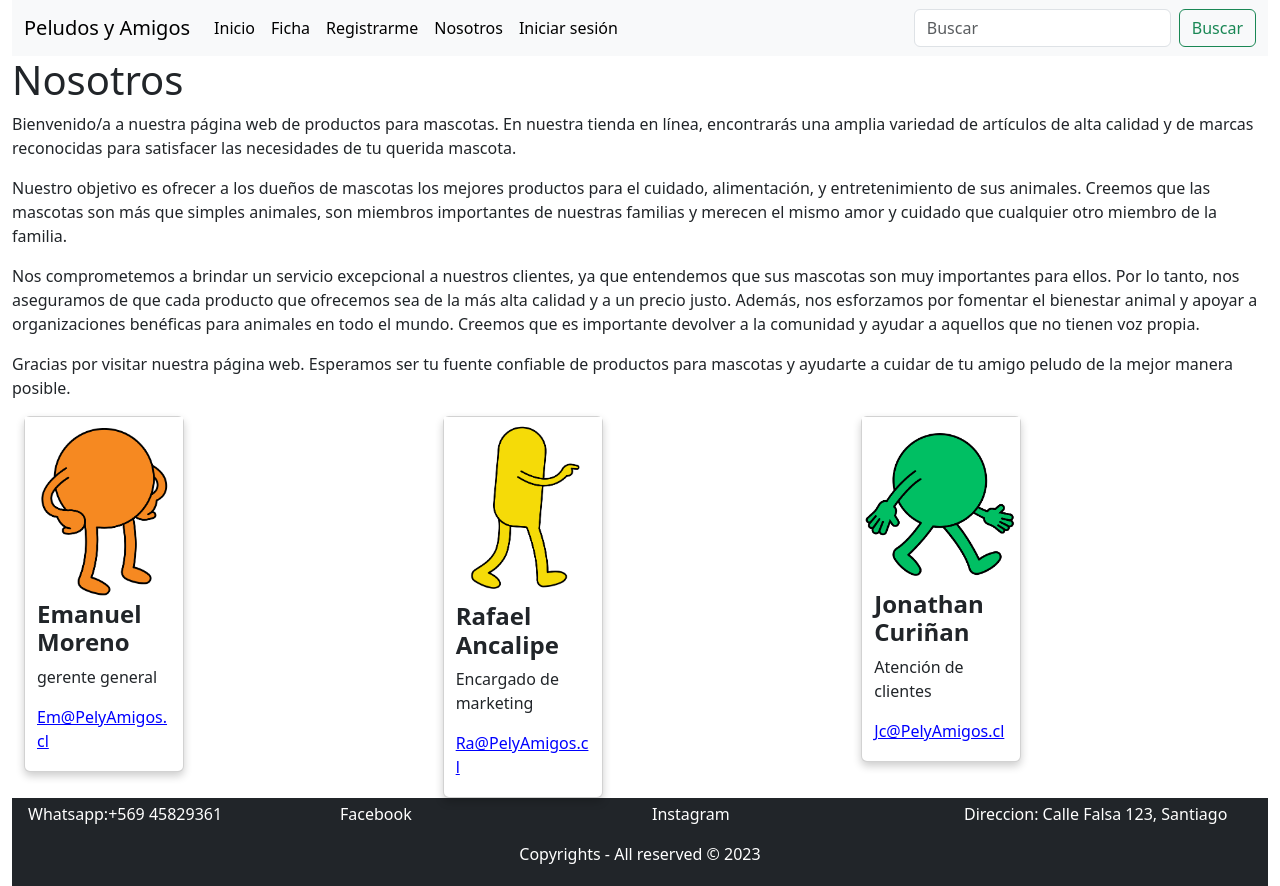
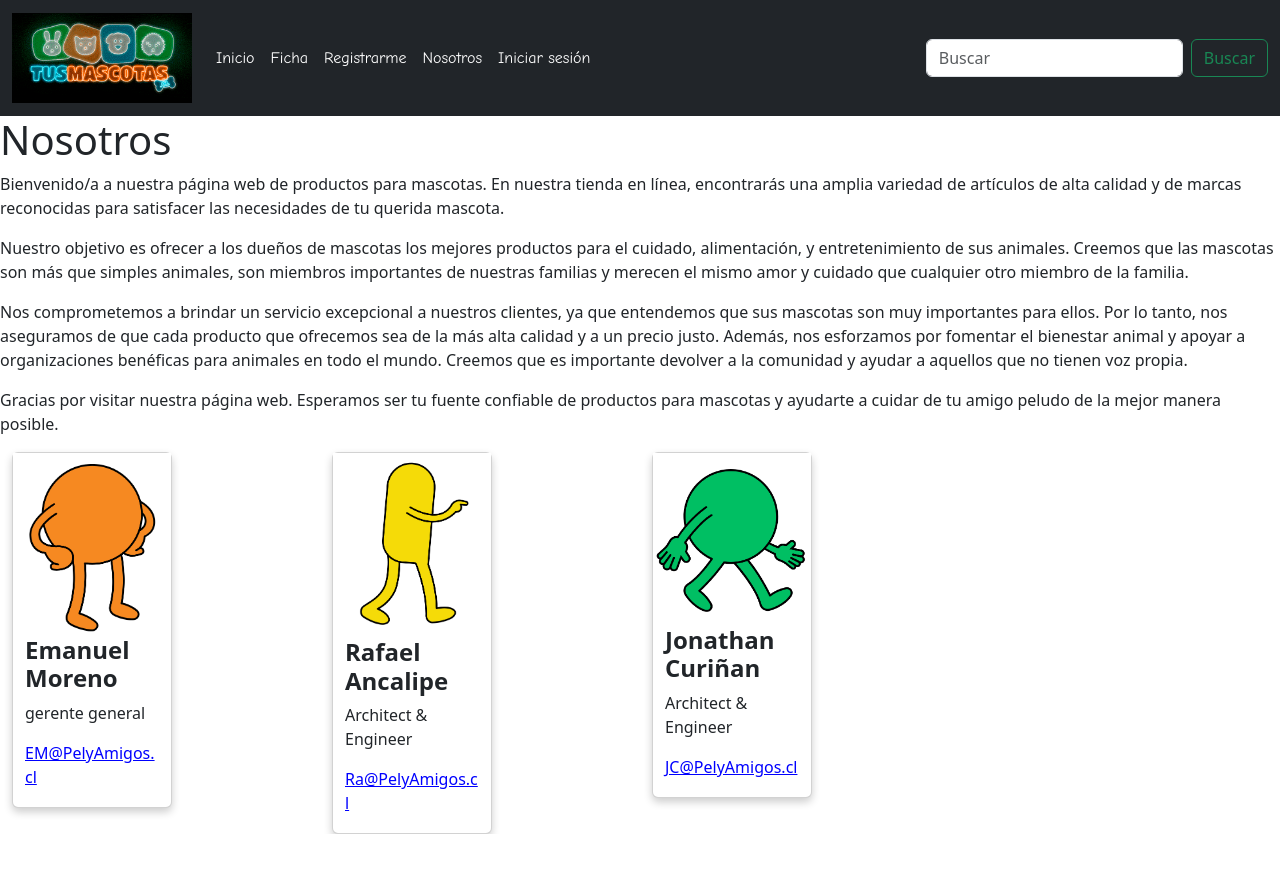
Before and after one commit to 4ur1s/Power-Ranger, a plain HTML site: page nosotros.HTML in a window 1280 px wide. After the commit the page ends 834 px from the top, so only its background shows below. Drawn offline with nearby package versions, Linux system fonts and the light colour scheme.

Commit message:
Prueba V1.3

```diff
--- a/nosotros.HTML
+++ b/nosotros.HTML
@@ -1,37 +1,40 @@
 <!doctype html>
 <html lang="es">
+
 <head>
   <meta charset="utf-8">
   <meta name="viewport" content="width=device-width, initial-scale=1">
-    <title>Peludos y Amigos</title>
+  <title>TusMASCOTAS</title>
   <link rel="stylesheet" href="css/style.CSS">
-    <link href="https://cdn.jsdelivr.net/npm/bootstrap@5.3.0-alpha1/dist/css/bootstrap.min.css" rel="stylesheet" integrity="sha384-GLhlTQ8iRABdZLl6O3oVMWSktQOp6b7In1Zl3/Jr59b6EGGoI1aFkw7cmDA6j6gD" crossorigin="anonymous">
+  <link href="https://cdn.jsdelivr.net/npm/bootstrap@5.3.0-alpha1/dist/css/bootstrap.min.css" rel="stylesheet"
+    integrity="sha384-GLhlTQ8iRABdZLl6O3oVMWSktQOp6b7In1Zl3/Jr59b6EGGoI1aFkw7cmDA6j6gD" crossorigin="anonymous">
 </head>
+
 <body>
+  <nav class="navbar navbar-expand-lg navbar-dark bg-dark">
     <div class="container-fluid">
-      <!-- cabecera -->
-      <nav class="navbar navbar-expand-lg bg-body-tertiary">
-        <div class="container-fluid">
-          <a class="navbar-brand" href="#">Peludos y Amigos</a>
+      <a class="navbar-brand" href="#">
+        <img class="logo" img src="IMG/Logo.gif" alt="Logo de TusMASCOTAS">
+      </a>
       <button class="navbar-toggler" type="button" data-bs-toggle="collapse" data-bs-target="#navbarSupportedContent" aria-controls="navbarSupportedContent" aria-expanded="false" aria-label="Toggle navigation">
         <span class="navbar-toggler-icon"></span>
       </button>
       <div class="collapse navbar-collapse" id="navbarSupportedContent">
         <ul class="navbar-nav me-auto mb-2 mb-lg-0">
           <li class="nav-item">
-                <a class="nav-link active" aria-current="page" href="index.HTML">Inicio</a>
+            <a class="nav-link active navbar-link" aria-current="page" href="index.HTML">Inicio</a>
           </li>
           <li class="nav-item">
-                <a class="nav-link active" aria-current="page" href="ficha.HTML">Ficha</a>
+            <a class="nav-link active navbar-link" aria-current="page" href="ficha.HTML">Ficha</a>
           </li>
           <li class="nav-item">
-                <a class="nav-link active" aria-current="page" href="registro.HTML">Registrarme</a>
+            <a class="nav-link active navbar-link" aria-current="page" href="registro.HTML">Registrarme</a>
           </li>
           <li class="nav-item">
-                <a class="nav-link active" aria-current="page" href="nosotros.HTML">Nosotros</a>
+            <a class="nav-link active navbar-link" aria-current="page" href="nosotros.HTML">Nosotros</a>
           </li>
           <li class="nav-item">
-                <a class="nav-link active" aria-current="page" href="ingresar.HTML">Iniciar sesión</a>
+            <a class="nav-link active navbar-link" aria-current="page" href="ingresar.HTML">Iniciar sesión</a>
           </li>
         </ul>
         <form class="d-flex" role="search">
@@ -41,9 +44,9 @@
       </div>
     </div>
   </nav>
+
         <!-- titulo -->
         <h1>Nosotros</h1>
-        <!--Descripción-->
         <p>
             Bienvenido/a a nuestra página web de productos para mascotas. En nuestra tienda en línea, encontrarás una
             amplia variedad de artículos de alta calidad y de marcas reconocidas para satisfacer las necesidades de tu
@@ -66,65 +69,38 @@
             ayudarte a cuidar de tu amigo peludo de la mejor manera posible.
           </p>
 
-          <!--Perfiles con CARD-->
         <div class="container-fluid">
             <div class="row">
-              <!--Perfil 1-->
-                <div class="col-sm-12 col-md-4 col-lg-4 col-xl-4">
+                <div class="col-sm-12 col-md-6 col-lg-4 col-xl-3">
                     <div class="card" style="width: 10rem;">
                         <img src="IMG/perfil1.png" alt="Avatar" style="width:100%">
                         <div class="container">
                             <h4><b>Emanuel Moreno</b></h4>
                             <p>gerente general</p>
-                            <p class="correo"> Em@PelyAmigos.cl</p>
+                            <p class="correo"> EM@PelyAmigos.cl</p>
 
                         </div>
                     </div>
                 </div>
-                <!--Perfil 2-->
-                <div class="col-sm-12 col-md-4 col-lg-4 col-xl-4">
+                <div class="col-sm-12 col-md-6 col-lg-4 col-xl-3">
                     <div class="card" style="width: 10rem;">
                         <img src="IMG/perfil2.png" alt="Avatar" style="width:100%">
                         <div class="container">
                             <h4><b>Rafael Ancalipe</b></h4>
-                            <p>Encargado de marketing</p>
+                            <p>Architect & Engineer</p>
                             <p class="correo"> Ra@PelyAmigos.cl</p>
                         </div>
                     </div>
                 </div>
-                <!--Perfil 3-->
-                <div class="col-sm-12 col-md-4 col-lg-4 col-xl-4">
+                <div class="col-sm-12 col-md-6 col-lg-4 col-xl-3">
                     <div class="card" style="width: 10rem;">
                         <img src="IMG/perfil3.png" alt="Avatar" style="width:100%">
                         <div class="container">
                             <h4><b>Jonathan Curiñan</b></h4>
-                            <p>Atención de clientes</p>
-                            <p class="correo"> Jc@PelyAmigos.cl</p>
+                            <p>Architect & Engineer</p>
+                            <p class="correo"> JC@PelyAmigos.cl</p>
                         </div>
                     </div>
-                </div>
-            </div>
-        </div>
-        <!--Pie de página-->
-        <div class="pie-de-pagina container-fluid">
-          <div class="row p-lg-1 bg-dark text-white">
-            <div class="col-sm-12 col-md-6 col-lg-4 col-xl-3">
-              <p>Whatsapp:+569 45829361</p>
-            </div>
-            <div class="col-sm-12 col-md-6 col-lg-4 col-xl-3">
-              <p>Facebook
-              </p>
-            </div>
-            <div class="col-sm-12 col-md-6 col-lg-4 col-xl-3">
-              <p>Instagram
-              </p>
-            </div>
-            <div class="col-sm-12 col-md-6 col-lg-4 col-xl-3">
-              <p>Direccion: Calle Falsa 123, Santiago
-              </p>
-            </div>
-            <div class="col-sm-12">
-              <p class="text-center">Copyrights - All reserved © 2023</p>
                 </div>
             </div>
         </div>
```
Also changed, not shown: ficha.HTML (+15 -11 lines). Lines whose indentation alone changed are shown as unchanged.
